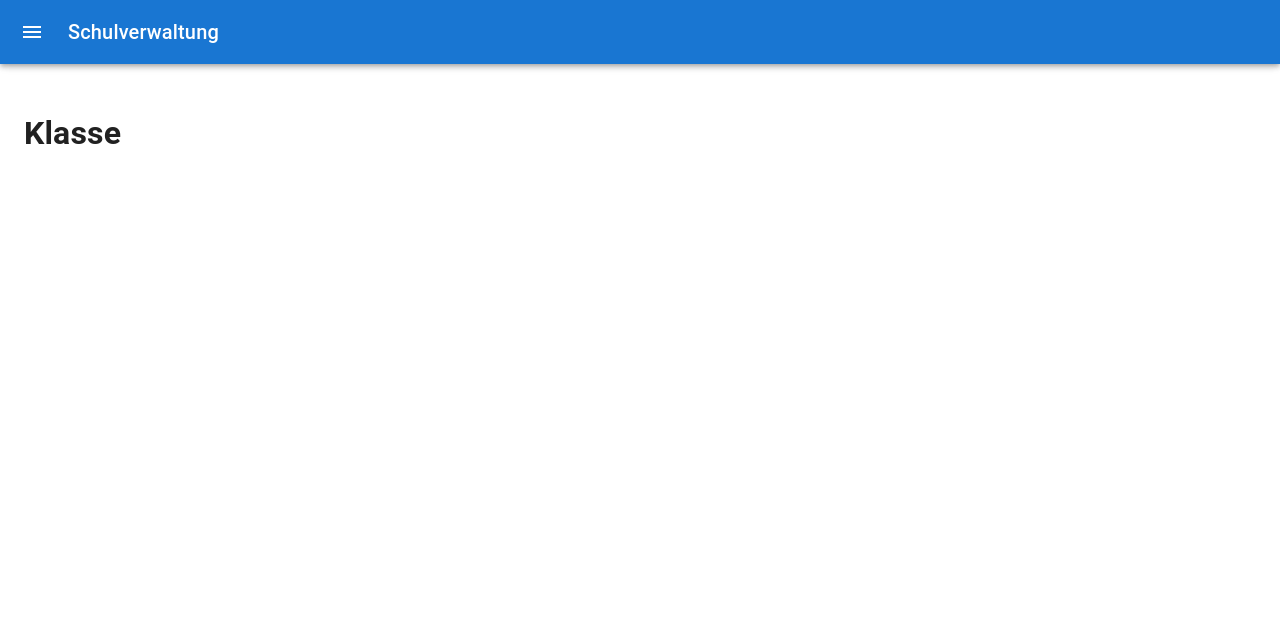
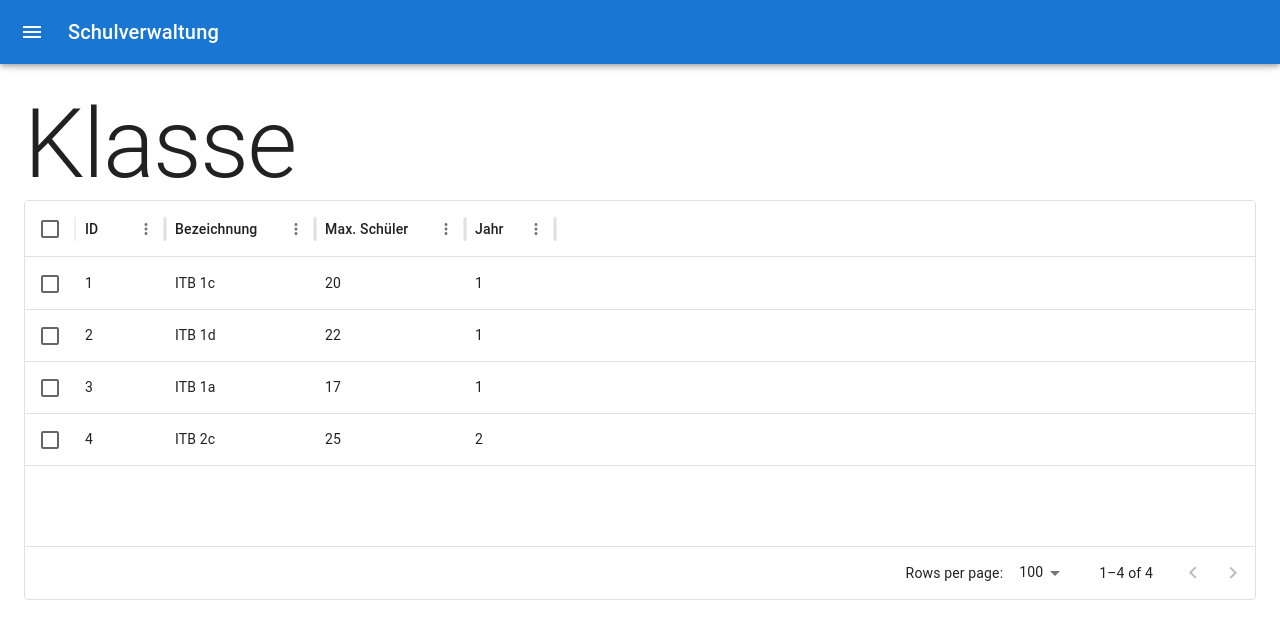
Before and after one commit to MetzgerMAIN/Website, a React (Create React App) app: page /klassen in a window 1280 px wide. Shown: the top 638 px of the page. Built offline with nearby package versions, Linux system fonts and the light colour scheme.

Commit message:
Update Klasse.jsx
Klasse gemacht

```diff
--- a/src/pages/Klasse/Klasse.jsx
+++ b/src/pages/Klasse/Klasse.jsx
@@ -1,9 +1,38 @@
+import React from 'react';
+import { Box, Typography } from '@mui/material';
+import { DataGrid } from '@mui/x-data-grid';
+
+
 const Klasse = () => {
+    const columns = [
+        { field: 'id', headerName: 'ID', width: 90 },
+        { field: 'bezeichnung', headerName: 'Bezeichnung', width: 150 },
+        { field: 'maxAnzahlSchueler', headerName: 'Max. Schüler', width: 150 },
+        { field: 'jahr', headerName: 'Jahr', width: 90 },
+    ];
+
+    const rows = [
+        { id: 1, bezeichnung: 'ITB 1c', maxAnzahlSchueler: 20, jahr: 1 },
+        { id: 2, bezeichnung: 'ITB 1d', maxAnzahlSchueler: 22, jahr: 1 },
+        { id: 3, bezeichnung: 'ITB 1a', maxAnzahlSchueler: 17, jahr: 1 },
+        { id: 4, bezeichnung: 'ITB 2c', maxAnzahlSchueler: 25, jahr: 2 },
+    ];
+
     return (
-        <>
-            <h1>Klasse</h1>
-        </>
-    )
-}
+        <Box sx={{ height: 400, width: '100%' }}>
+            <Typography variant="h1" component="h2">
+                Klasse
+            </Typography>
+            <DataGrid
+                rows={rows}
+                columns={columns}
+                pageSize={5}
+                rowsPerPageOptions={[5]}
+                checkboxSelection
+                disableSelectionOnClick
+            />
+        </Box>
+    );
+};
 
 export default Klasse;
```
